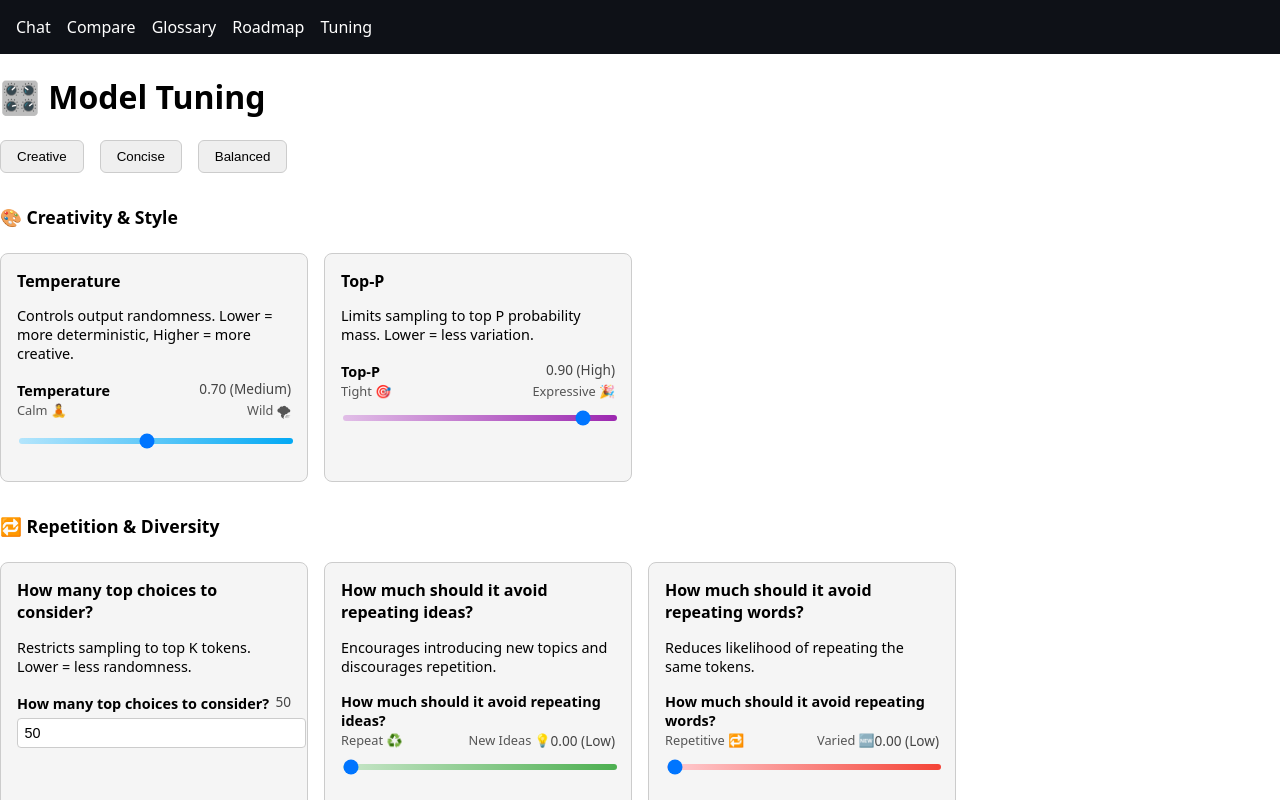
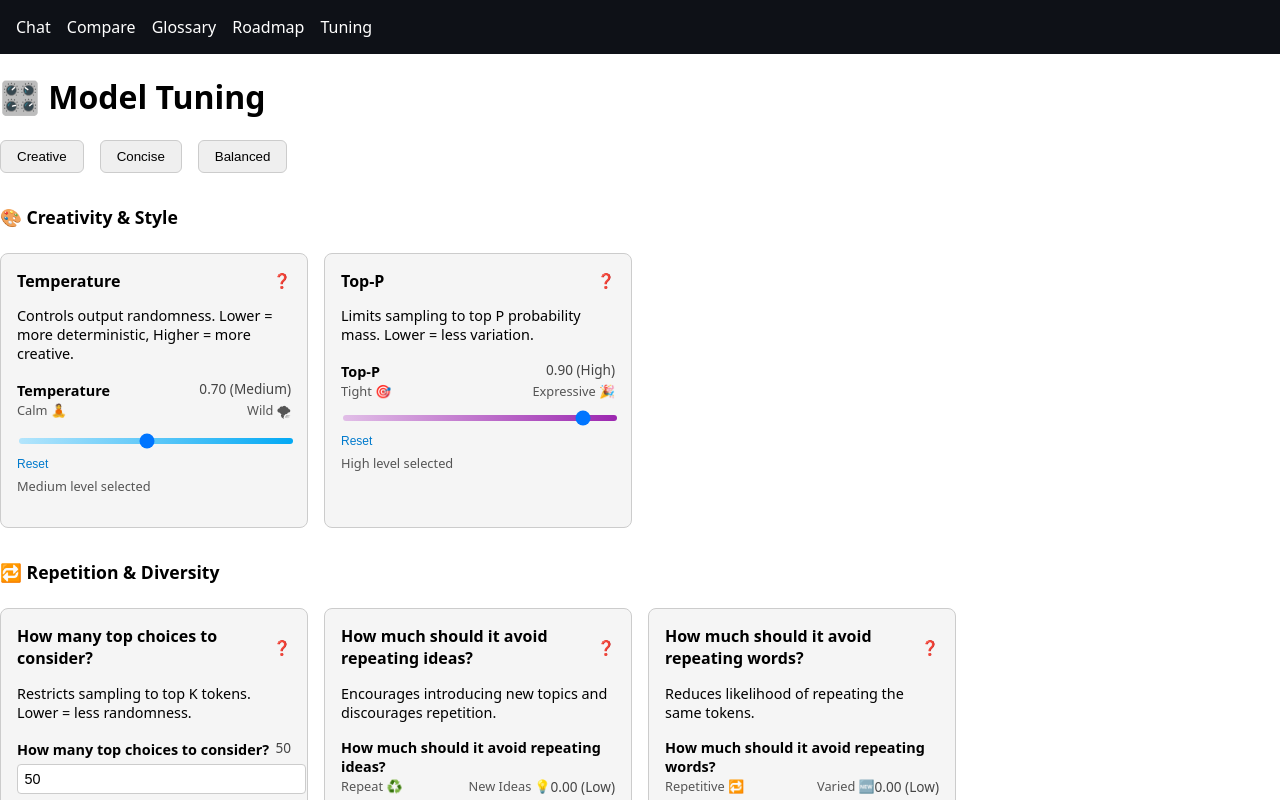
Before and after one commit to ScottFitzgerald83/grail, a SvelteKit app in the folder frontend/: page /tuning in a window 1280 px wide. Shown: the top 800 px of the page. Built offline with nearby package versions, Linux system fonts and the light colour scheme.

Commit message:
Each tuning tile now includes: 	•	A ❓ tooltip-style help icon 	•	A “Reset” button to revert individual parameters to default 	•	A friendly dynamic label showing the selected level (e.g. “Medium level selected”)

```diff
--- a/frontend/src/routes/tuning/+page.svelte
+++ b/frontend/src/routes/tuning/+page.svelte
@@ -15,7 +15,10 @@
     <div class="param-grid">
         {#each parameters.filter(p => section.keys.includes(p.key)) as param}
             <div class="param-tile" title={param.eli5}>
-                <strong>{param.label}</strong>
+                <div class="param-header">
+                  <strong>{param.label}</strong>
+                  <span class="help-icon" title={param.eli5}>❓</span>
+                </div>
                 <p style="font-size: 0.9rem; margin-bottom: 0.5rem;">{param.definition}</p>
                 <div class="param-control">
                     <label>
@@ -55,6 +58,10 @@
                             {/each}
                         </select>
                     {/if}
+                    <button class="reset-btn" on:click={() => updateConfig(param.key, getDefault(param.key))}>
+                      Reset
+                    </button>
+                    <p class="dynamic-desc">{fuzzyLabel(param, config[param.key])} level selected</p>
                 </div>
             </div>
         {/each}
@@ -129,6 +136,19 @@
       if (percent <= 0.33) return levels[0];
       if (percent <= 0.66) return levels[1];
       return levels[2];
+    }
+
+    function getDefault(key) {
+      return {
+        temperature: 0.7,
+        top_k: 50,
+        top_p: 0.9,
+        max_tokens: 256,
+        presence_penalty: 0.0,
+        frequency_penalty: 0.0,
+        stop_sequence: '',
+        response_style: 'Default'
+      }[key];
     }
 
     // Color-coded slider gradient based on parameter key
@@ -361,6 +381,37 @@
 </script>
 
 <style>
+    .param-header {
+      display: flex;
+      justify-content: space-between;
+      align-items: center;
+    }
+
+    .help-icon {
+      font-size: 0.9rem;
+      cursor: help;
+      color: #666;
+    }
+
+    .reset-btn {
+      margin-top: 0.5rem;
+      font-size: 0.75rem;
+      background: transparent;
+      border: none;
+      color: #007acc;
+      cursor: pointer;
+      padding: 0;
+    }
+
+    .reset-btn:hover {
+      text-decoration: underline;
+    }
+
+    .dynamic-desc {
+      font-size: 0.8rem;
+      color: #555;
+      margin-top: 0.25rem;
+    }
     .preset-buttons {
         display: flex;
         gap: 1rem;
```
